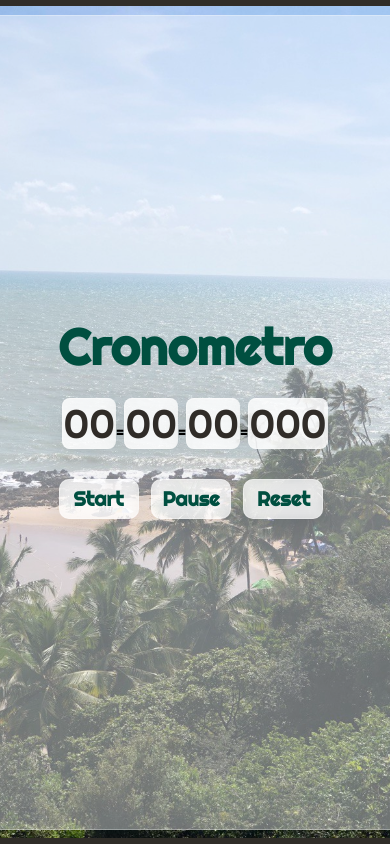
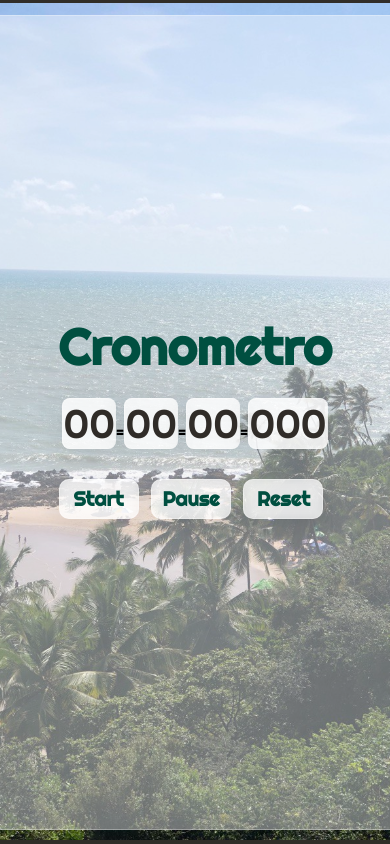
Before and after one commit to ailtonjunior11/PROJETO-CRONOMETRO-FLASH, a plain HTML site: page index.html in a window 390 px wide. Shown: the top 844 px of the page. Drawn offline with Linux system fonts and the light colour scheme.

Commit message:
Alteração, @media screen, body, style.css

```diff
--- a/style.css
+++ b/style.css
@@ -86,15 +86,14 @@ button:hover {
     body {
 
         height: 100vh;
-        width: 100vw;
+        width: 100%;
         display: flex;
         justify-content: center;
         align-items: center;
         text-align: center;
         background-image: url(./assets/img-mobile.jpg);
         background-position: center;
-        background-size: cover;
-        background-size: 160%;
+        background-size: 161%;
     }
 
     h1 {
```
